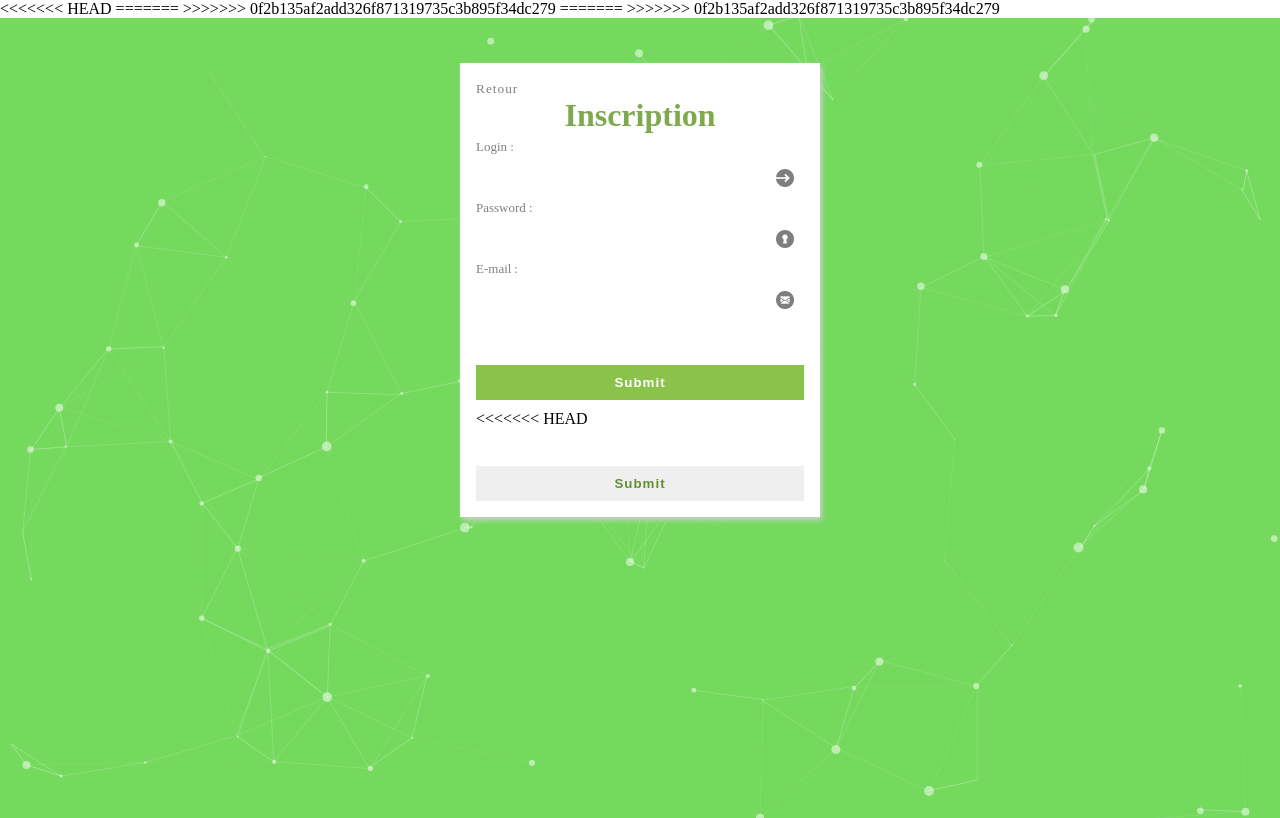
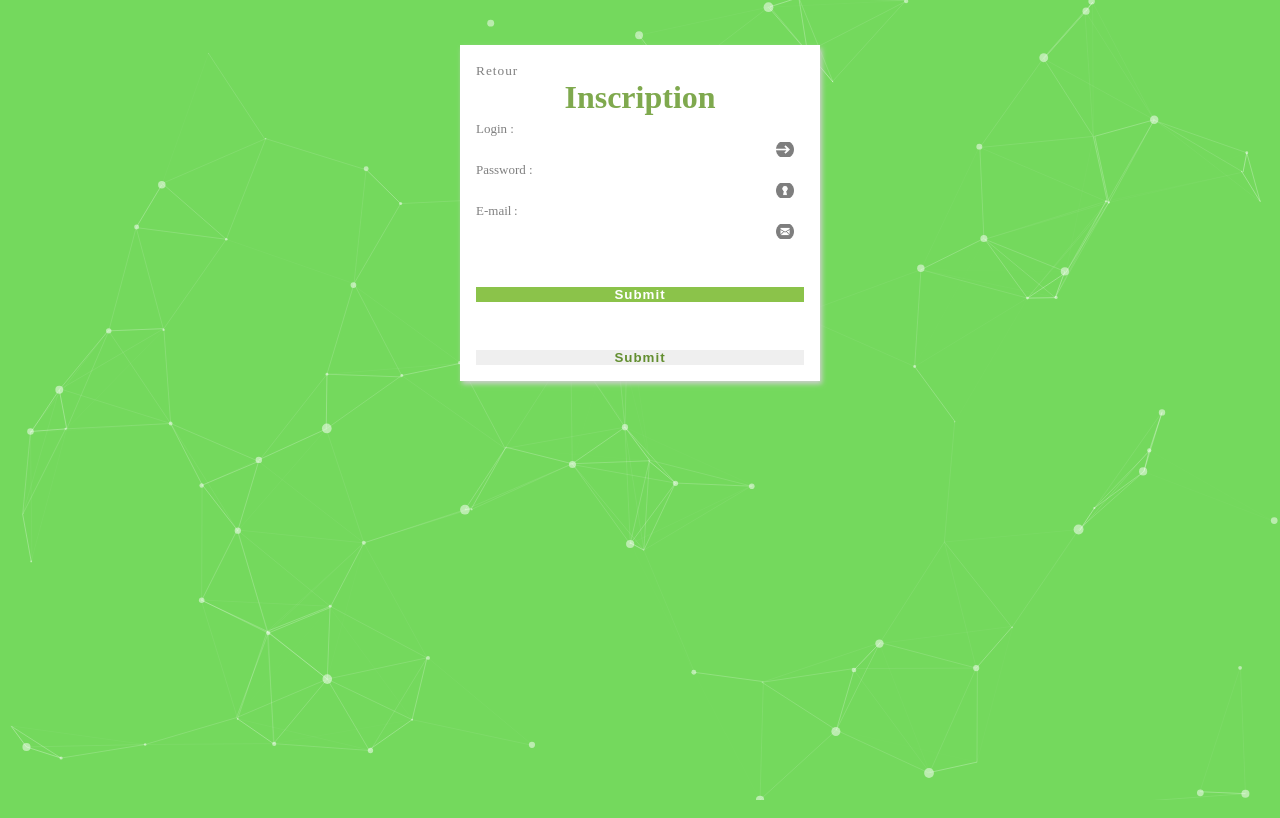
Before and after one commit to WebDevCF2018/tchat, a PHP site: page /inscription.php in a window 1280 px wide. Run offline with PHP 8.4, Linux system fonts and the light colour scheme; some libraries are stand-ins or nearby versions.

Commit message:
Changement acceuil css + particles json 2.0

```diff
--- a/connect.php
+++ b/connect.php
@@ -43,16 +43,16 @@
 <head>
     <meta charset="UTF-8">
     <title>connect</title>
-<<<<<<< HEAD
+
     <meta name="description" content="particles.js is a lightweight JavaScript library for creating particles.">
     <meta name="author" content="Vincent Garreau" />
     <meta name="viewport" content="width=device-width, initial-scale=1.0, minimum-scale=1.0, maximum-scale=1.0, user-scalable=no">
     <link rel="stylesheet" media="screen" href="css/style.css">
-=======
+
     <link rel="stylesheet" href="css/style.css">
     <link rel="icon" type="image/png" sizes="16x16" href="img/favicon.ico">
     <meta name="viewport" content="width=device-width, initial-scale=1.0">
->>>>>>> 0f2b135af2add326f871319735c3b895f34dc279
+
 </head>
 <body>
 
--- a/css/style.css
+++ b/css/style.css
@@ -26,7 +26,6 @@ form {
 }
 
 form h1,.tchat h1 {
-    text-align: center;
     text-align: center;
     color: #7fa94e;
     margin-top: 0;
@@ -66,7 +65,7 @@ label {
     text-align: center;
     cursor: pointer;
     color: #FFF;
-    padding: 10px 0px;
+    padding: 10px auto;
     border-style: none;
     font-weight: bolder;
     letter-spacing: 1px;
@@ -81,7 +80,7 @@ label {
 }
 
 input {
-    padding: 10px 0px;
+    padding: 10px auto;
     text-align: center;
     color: #628e2f;
     font-weight: bold;
--- a/inscription.php
+++ b/inscription.php
@@ -53,7 +53,7 @@
 ?>
     <meta charset="UTF-8">
     <title>Inscription</title>
-<<<<<<< HEAD
+
     <meta name="description" content="particles.js is a lightweight JavaScript library for creating particles.">
     <meta name="author" content="Vincent Garreau" />
     <meta name="viewport" content="width=device-width, initial-scale=1.0, minimum-scale=1.0, maximum-scale=1.0, user-scalable=no">
@@ -71,12 +71,12 @@
             });
         };
     </script>
-=======
+
     <link rel="icon" type="image/png" sizes="16x16" href="img/favicon.ico">
     <link rel="stylesheet" href="css/style.css">
     <script src='https://www.google.com/recaptcha/api.js'></script>
 
->>>>>>> 0f2b135af2add326f871319735c3b895f34dc279
+
 </head>
 <body>
 <!-- particles.js container -->
@@ -123,7 +123,7 @@
     <div class="g-recaptcha" data-sitekey="6LfI91cUAAAAAOxgTFYAqh-cO4aihwC_Nm5u3-_D"></div>
     <br>
     <input id="button" type="submit">
-<<<<<<< HEAD
+
     <form id="capcha" action="?" method="POST">
         <div class="g-recaptcha" data-sitekey="6Le4slcUAAAAAIffFI7EORrnvITGU87tC47wGoPO"></div>
         <br/>
@@ -133,8 +133,7 @@
     <script src="https://www.google.com/recaptcha/api.js?onload=onloadCallback&render=explicit"
             async defer>
     </script>
-=======
->>>>>>> 0f2b135af2add326f871319735c3b895f34dc279
+
 </form>
 </body>
 </html>
```
Also changed, not shown: 1 other file.
